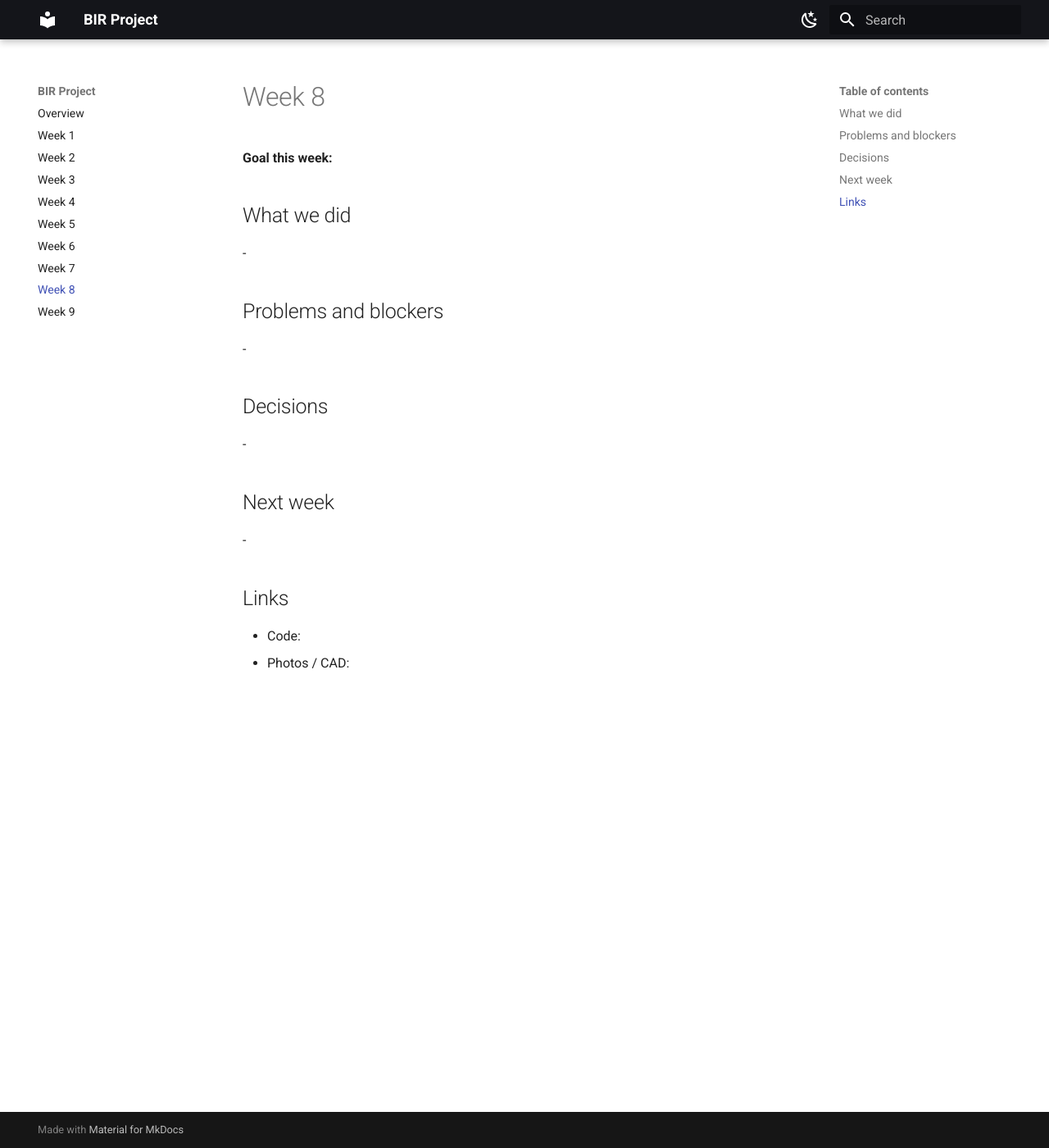
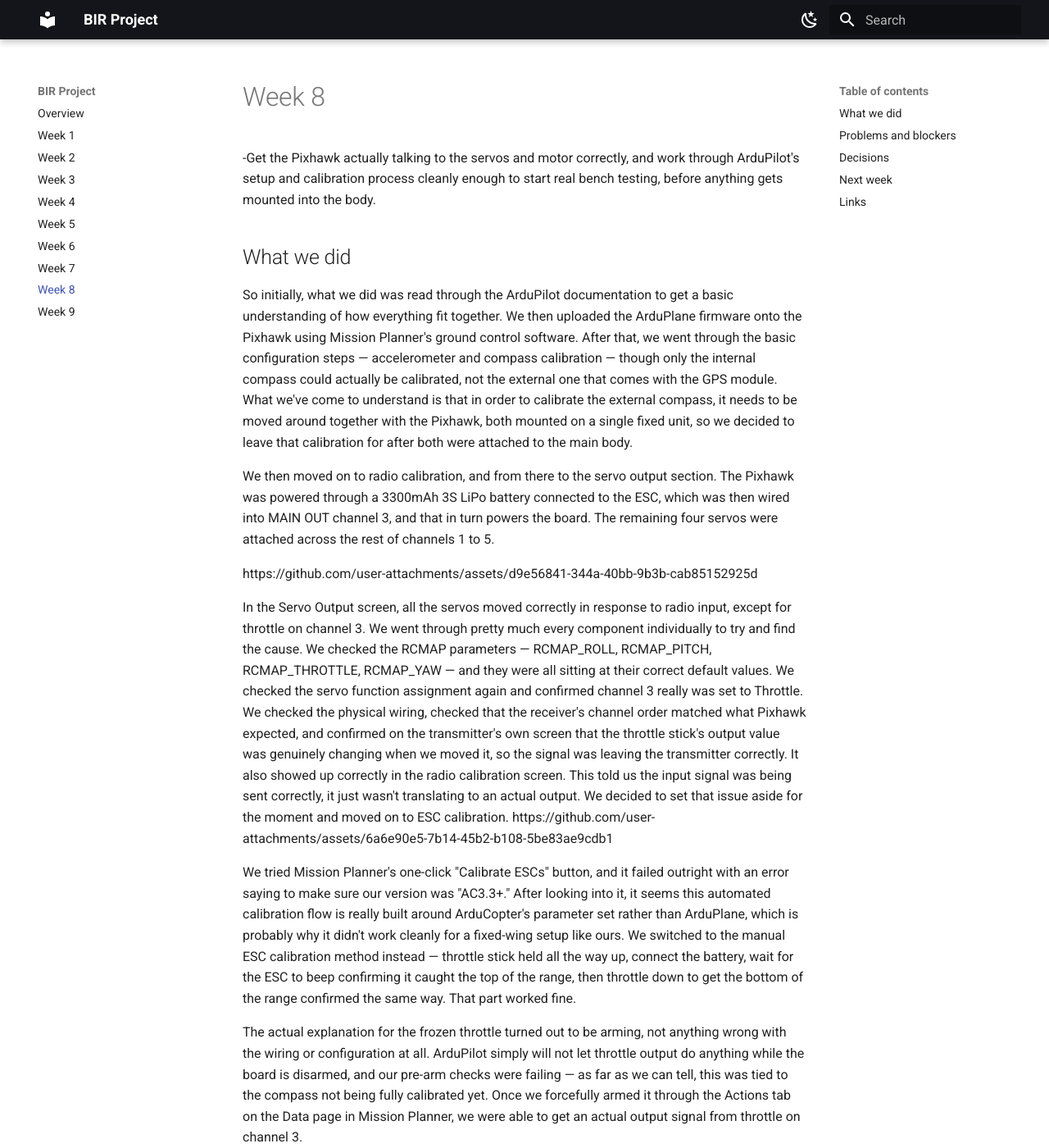
Before and after one commit to BuilderinResidencyTinkerspace/WATCH_WING, an MkDocs documentation site: the page built from docs/week-08.md, in a window 1280 px wide and 1400 px high. Shown: the whole window at 82% size. Built offline with MkDocs 1.6.1 and Material for MkDocs 9.7.7, drawn with Linux system fonts in a browser that asks for light colours; some of the changed text lies outside the part shown.

Commit message:
Update week-08.md

```diff
--- a/docs/week-08.md
+++ b/docs/week-08.md
@@ -1,10 +1,25 @@
 # Week 8
 
-**Goal this week:**
+-Get the Pixhawk actually talking to the servos and motor correctly, and work through ArduPilot's setup and calibration process cleanly enough to start real bench testing, before anything gets mounted into the body.
 
 ## What we did
 
--
+
+So initially, what we did was read through the ArduPilot documentation to get a basic understanding of how everything fit together. We then uploaded the ArduPlane firmware onto the Pixhawk using Mission Planner's ground control software. After that, we went through the basic configuration steps — accelerometer and compass calibration — though only the internal compass could actually be calibrated, not the external one that comes with the GPS module. What we've come to understand is that in order to calibrate the external compass, it needs to be moved around together with the Pixhawk, both mounted on a single fixed unit, so we decided to leave that calibration for after both were attached to the main body.
+
+We then moved on to radio calibration, and from there to the servo output section. The Pixhawk was powered through a 3300mAh 3S LiPo battery connected to the ESC, which was then wired into MAIN OUT channel 3, and that in turn powers the board. The remaining four servos were attached across the rest of channels 1 to 5.
+
+https://github.com/user-attachments/assets/d9e56841-344a-40bb-9b3b-cab85152925d
+
+
+In the Servo Output screen, all the servos moved correctly in response to radio input, except for throttle on channel 3. We went through pretty much every component individually to try and find the cause. We checked the RCMAP parameters — RCMAP_ROLL, RCMAP_PITCH, RCMAP_THROTTLE, RCMAP_YAW — and they were all sitting at their correct default values. We checked the servo function assignment again and confirmed channel 3 really was set to Throttle. We checked the physical wiring, checked that the receiver's channel order matched what Pixhawk expected, and confirmed on the transmitter's own screen that the throttle stick's output value was genuinely changing when we moved it, so the signal was leaving the transmitter correctly. It also showed up correctly in the radio calibration screen. This told us the input signal was being sent correctly, it just wasn't translating to an actual output. We decided to set that issue aside for the moment and moved on to ESC calibration.
+https://github.com/user-attachments/assets/6a6e90e5-7b14-45b2-b108-5be83ae9cdb1
+
+
+
+We tried Mission Planner's one-click "Calibrate ESCs" button, and it failed outright with an error saying to make sure our version was "AC3.3+." After looking into it, it seems this automated calibration flow is really built around ArduCopter's parameter set rather than ArduPlane, which is probably why it didn't work cleanly for a fixed-wing setup like ours. We switched to the manual ESC calibration method instead — throttle stick held all the way up, connect the battery, wait for the ESC to beep confirming it caught the top of the range, then throttle down to get the bottom of the range confirmed the same way. That part worked fine.
+
+The actual explanation for the frozen throttle turned out to be arming, not anything wrong with the wiring or configuration at all. ArduPilot simply will not let throttle output do anything while the board is disarmed, and our pre-arm checks were failing — as far as we can tell, this was tied to the compass not being fully calibrated yet. Once we forcefully armed it through the Actions tab on the Data page in Mission Planner, we were able to get an actual output signal from throttle on channel 3.
 
 ## Problems and blockers
 
@@ -12,9 +27,14 @@
 
 ## Decisions
 
+
+
+
+
 -
 
 ## Next week
+Attach the components to the main body
 
 -
 
```
